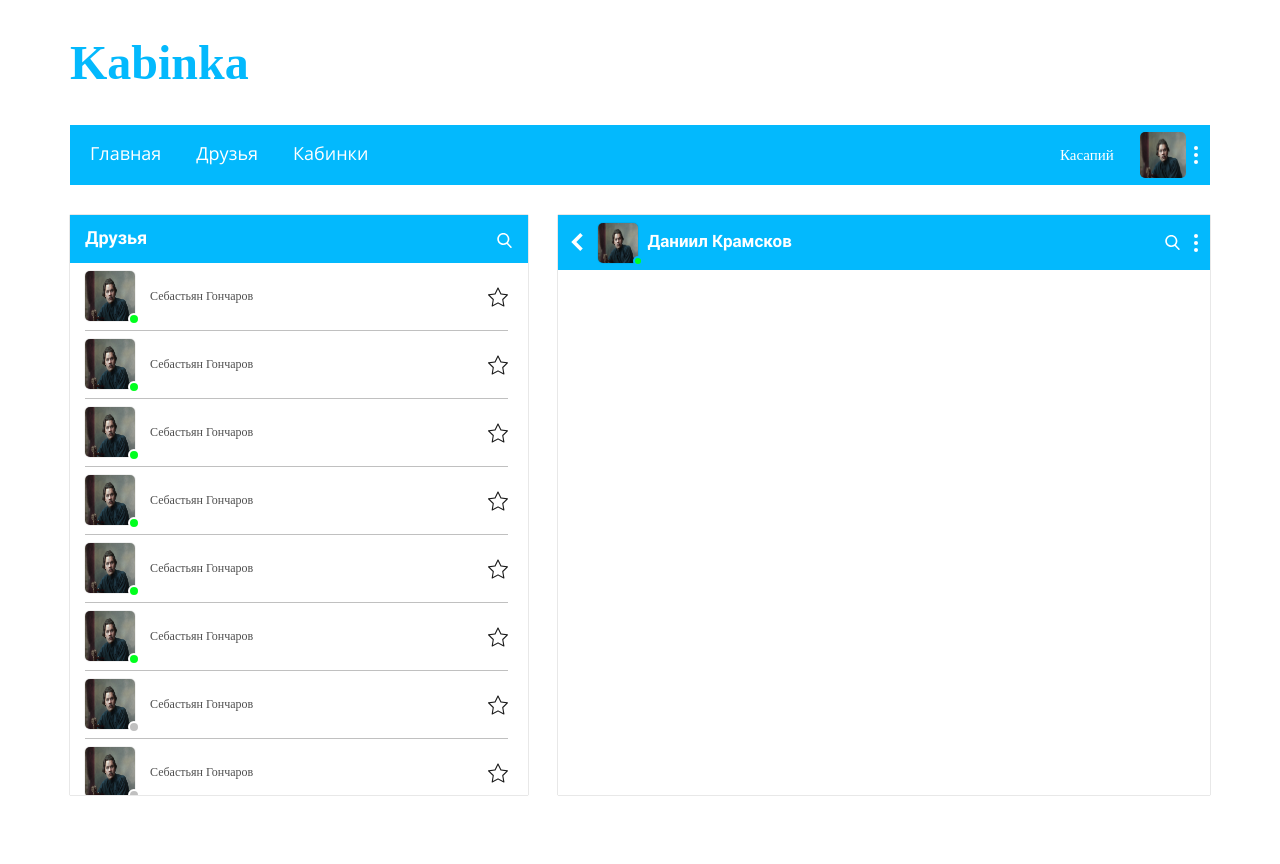
After one commit to LuciferFromHer/sn-toilet, a PHP site: page /dialog.php in a window 1280 px wide. The commit adds this page. Shown: the top 864 px of the page. Run offline with PHP 8.4, Linux system fonts and the light colour scheme; some web fonts are replaced.

Commit message:
dialog-block first part

```diff
--- /dev/null
+++ b/app/dialog.php
@@ -0,0 +1,92 @@
+<!DOCTYPE html>
+<html>
+
+<head>
+	<script>document.write('<script src="http://' + (location.host || 'localhost').split(':')[0] + ':35729/livereload.js?snipver=1"></' + 'script>')</script>
+	<meta charset="utf-8">
+
+	<title>Главная</title>
+	<meta name="description" content="">
+
+	<meta http-equiv="X-UA-Compatible" content="IE=edge">
+	<meta name="viewport" content="width=device-width, initial-scale=1, maximum-scale=1">
+
+	<meta property="og:image" content="path/to/image.jpg">
+	<link rel="shortcut icon" href="img/favicon/favicon.ico" type="image/x-icon">
+	<link rel="apple-touch-icon" href="img/favicon/apple-touch-icon.png">
+	<link rel="apple-touch-icon" sizes="72x72" href="img/favicon/apple-touch-icon-72x72.png">
+	<link rel="apple-touch-icon" sizes="114x114" href="img/favicon/apple-touch-icon-114x114.png">
+	<link rel="stylesheet" href="css/main.min.css">
+
+	<!-- Chrome, Firefox OS and Opera -->
+	<meta name="theme-color" content="#000">
+	<!-- Windows Phone -->
+	<meta name="msapplication-navbutton-color" content="#000">
+	<!-- iOS Safari -->
+	<meta name="apple-mobile-web-app-status-bar-style" content="#000">
+
+</head>
+
+<body>
+	<?php
+		include("header.php");
+	?>
+	<div class="messages-block">
+		<div class="container">
+			<div class="row">
+				<div class="friends-block">
+					<div class="col-lg-5 col-md-5">
+						<div class="friends">
+							<div class="f-head">
+								<p>Друзья</p>
+								<div class="close"></div>
+								<input type="text" class="find-inpt" id="message-search">
+								<div class="find"></div>
+							</div>
+							<ul class="f-list">
+								<li><a href="#"><img src="img/maksim-gorkii-aleksei-peshkov-pisatel-portret.jpg" alt=""><div class="ind online"></div><div class="use-name">Себастьян Гончаров</div></a><span class="favor"></span></li>
+								<li><a href="#"><img src="img/maksim-gorkii-aleksei-peshkov-pisatel-portret.jpg" alt=""><div class="ind online"></div><div class="use-name">Себастьян Гончаров</div></a><span class="favor"></span></li>
+								<li><a href="#"><img src="img/maksim-gorkii-aleksei-peshkov-pisatel-portret.jpg" alt=""><div class="ind online"></div><div class="use-name">Себастьян Гончаров</div></a><span class="favor"></span></li>
+								<li><a href="#"><img src="img/maksim-gorkii-aleksei-peshkov-pisatel-portret.jpg" alt=""><div class="ind online"></div><div class="use-name">Себастьян Гончаров</div></a><span class="favor"></span></li>
+								<li><a href="#"><img src="img/maksim-gorkii-aleksei-peshkov-pisatel-portret.jpg" alt=""><div class="ind online"></div><div class="use-name">Себастьян Гончаров</div></a><span class="favor"></span></li>
+								<li><a href="#"><img src="img/maksim-gorkii-aleksei-peshkov-pisatel-portret.jpg" alt=""><div class="ind online"></div><div class="use-name">Себастьян Гончаров</div></a><span class="favor"></span></li>
+								<li><a href="#"><img src="img/maksim-gorkii-aleksei-peshkov-pisatel-portret.jpg" alt=""><div class="ind offline"></div><div class="use-name">Себастьян Гончаров</div></a><span class="favor"></span></li>
+								<li><a href="#"><img src="img/maksim-gorkii-aleksei-peshkov-pisatel-portret.jpg" alt=""><div class="ind offline"></div><div class="use-name">Себастьян Гончаров</div></a><span class="favor"></span></li>
+								<li><a href="#"><img src="img/maksim-gorkii-aleksei-peshkov-pisatel-portret.jpg" alt=""><div class="ind offline"></div><div class="use-name">Себастьян Гончаров</div></a><span class="favor"></span></li>
+								<li><a href="#"><img src="img/maksim-gorkii-aleksei-peshkov-pisatel-portret.jpg" alt=""><div class="ind offline"></div><div class="use-name">Себастьян Гончаров</div></a><span class="favor"></span></li>
+								<li><a href="#"><img src="img/maksim-gorkii-aleksei-peshkov-pisatel-portret.jpg" alt=""><div class="ind offline"></div><div class="use-name">Себастьян Гончаров</div></a><span class="favor"></span></li>
+							</ul>
+						</div>
+					</div>
+				</div>
+				<div class="col-lg-7 col-md-7 col-sm-12">
+					<div class="dialog">
+						<div class="f-head">
+							<div class="back-block"><div class="back"></div></div>
+							<a href="#">
+								<div class="use-img">
+									<img src="img/maksim-gorkii-aleksei-peshkov-pisatel-portret.jpg" alt="">
+									<div class="ind online"></div>
+								</div>
+								<p>Даниил Крамсков</p>
+							</a>
+							<div class="dots">
+								<div class="dot"></div>
+								<div class="dot"></div>
+								<div class="dot"></div>
+							</div>
+							<div class="close"></div>
+							<input type="text" class="find-inpt" id="message-search">
+							<div class="find"></div>
+						</div>
+						<ul class="m-list">
+
+						</ul>
+					</div>
+				</div>
+			</div>
+		</div>
+	</div>
+	<script src="js/scripts.min.js"></script>
+</body>
+</html>
--- a/app/header.php
+++ b/app/header.php
@@ -19,7 +19,7 @@
 		<div class="header-block">
 			<div class="container">
 				<div class="row">
-					<div class="col-lg-2"><h1 class="logo"><a href="">Toilet</a></h1></div>
+					<div class="col-lg-2"><h1 class="logo"><a href="">Kabinka</a></h1></div>
 				</div>
 					<div class="main-header">
 									<div class="col-lg-4 col-md-5 col-sm-6">
--- a/app/sass/_media.sass
+++ b/app/sass/_media.sass
@@ -9,8 +9,10 @@
 /* Medium Devices, Desktops */
 @media only screen and (max-width : 991px)
 	/**/
+	.ms-del
+		display: none!important;
 	.friends-block
-		display: none;
+		display: none
 	.tablet-menu
 		width: 260px
 	.container
--- a/app/sass/main.sass
+++ b/app/sass/main.sass
@@ -294,6 +294,9 @@ header
 	margin-right: 16px
 	float: right
 	cursor: pointer
+.dialog
+	.find
+		margin-right: 30px
 .find-inpt
 	border: 0
 	display: none
@@ -405,6 +408,199 @@ header
 .messages
 	height: 580px
 	box-shadow: 0 0 1px rgba(0,0,0,0.54);
+	position: relative
+	.m-list
+		padding: 0
+		margin: 0
+		height: 532px
+		overflow-y: scroll
+	.m-list::-webkit-scrollbar
+		width: 0
+	.m-list
+		-ms-overflow-style: none
+	.m-list
+		overflow: -moz-scrollbars-none
+		li
+			width: 100%
+			height: 80px
+			position: relative
+			a
+				padding-top: 14px
+				padding-bottom: 13px
+				display: block
+				width: 100%
+				height: 80px
+				padding-left: 15px
+				text-decoration: none
+				position: relative
+				transition: 0.1s all
+				&:after
+					content: "";
+					position: absolute
+					bottom: 0
+					width: 100%
+					left: 0
+					display: block
+					border-bottom: 1px solid #c0c0c0
+				&:hover
+					background-color: #e2f7ff
+					.ind
+						border: 2px solid #e2f7ff
+					.ms-del
+						display: block
+				img
+					width: 50px
+					height: 50px
+					border-radius: 5px
+					box-shadow: 0 0 1px rgba(0,0,0,0.54);
+					float: left
+					margin-right: 15px
+				.ind
+					width: 12px
+					height: 12px
+					border: 2px solid #fff
+					transition: 0.1s all
+					position: absolute
+					border-radius: 50%
+					left: 58px
+					top: 56px
+				.online
+					background-color: #00ff1e
+				.offline
+					background-color: #c0c0c0
+				.use-name
+					color: #000
+					font-family: opensans
+					font-size: 14px
+					margin-top: -6px
+					float: left
+				.group-name
+					color: #000
+					font-family: opensans
+					font-size: 14px
+					margin-top: -6px
+					position: relative
+					float: left
+					margin-right: 10px
+					&:after
+						content: "";
+						width: 2px
+						height: 2px
+						border-radius: 50%
+						right: -7px
+						top: 12px
+						display: block
+						position: absolute
+						background-color: #777777
+				.g-members
+					font-size: 11px
+					font-family: opensans-light
+					color: #000
+					margin-top: -2px
+				.time
+					font-size: 12px
+					font-family: opensans-light
+					position: absolute
+					right: 25px
+					color: #000
+					top: 10px
+				.ms-del
+					background-image: url(../img/close-black.svg)
+					background-size: cover
+					display: block
+					width: 8px
+					height: 8px
+					top: 16px
+					position: absolute
+					right: 10px
+					display: none
+				.last-ms
+					position: absolute
+					left: 80px
+					top: 35px
+					img
+						width: 30px
+						height: 30px
+						margin-right: 5px
+					.message
+						color: #727272
+						font-size: 13px
+						font-family: opensans
+						line-height: 28px
+						margin-left: 0px
+						float: left
+/* Окно диалога*/
+
+.dialog
+	height: 580px
+	box-shadow: 0 0 1px rgba(0,0,0,0.54);
+	position: relative
+	.f-head
+		height: 55px
+		.back-block
+			width: 50px
+			position: absolute
+			padding-left: 10px
+			padding-top: 18px
+			height: 55px
+			margin-left: -15px
+			float: left
+			margin-top: -7px
+			cursor: pointer
+			&:hover
+				background: linear-gradient(to right, #007caa, $main-color);
+			.back
+				background-image: url(../img/left-arrow-angle.svg);
+				width: 18px
+				background-size: cover
+				height: 18px
+		p
+			margin-top: 4px
+			font-size: 17px
+		.use-img
+			position: relative
+			margin-left: 25px
+			img
+				width: 40px
+				height: 40px
+				margin-top: 1px
+				border-radius: 5px
+				box-shadow: 0 0 1px rgba(0,0,0,0.54);
+				float: left
+				margin-right: 10px
+			.ind
+					width: 10px
+					height: 10px
+					border: 2px solid #00baff
+					transition: 0.1s all
+					position: absolute
+					border-radius: 50%
+					left: 35px
+					top: 34px
+			.online
+					background-color: #00ff1e
+			.offline
+					background-color: #c0c0c0
+	.find
+		margin-top: 13px
+	.find-inpt
+		margin-top: 5px
+	.close
+		margin-top: 13px
+	.dots
+		position: absolute
+		width: 4px
+		display: block
+		height: 18px
+		right: 12px
+		top: 19px
+		cursor: pointer
+		.dot
+			width: 4px
+			height: 4px
+			background-color: #fff
+			border-radius: 2px
+			margin-bottom: 3px
 	.m-list
 		padding: 0
 		margin: 0
```
Also changed, not shown: app/js/common.js (+23 -1 lines), app/css/main.min.css, app/img/left-arrow-angle.svg (added), app/js/scripts.min.js.
